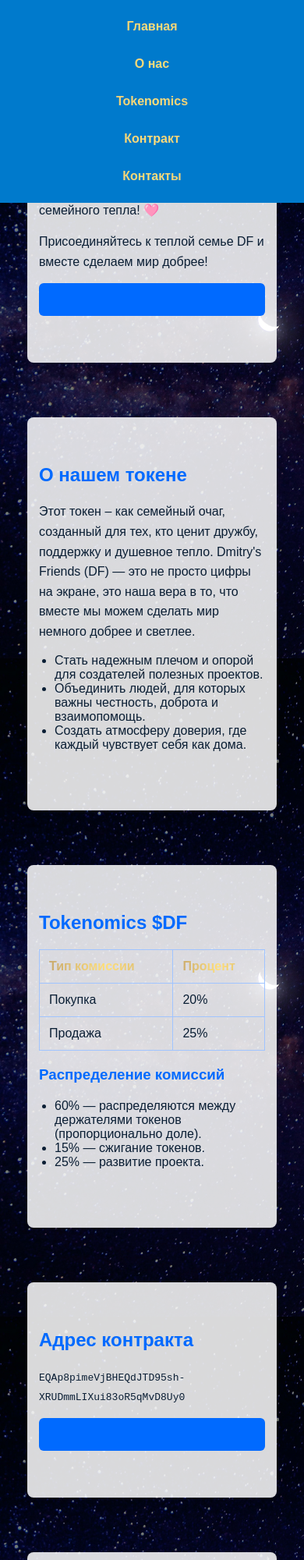
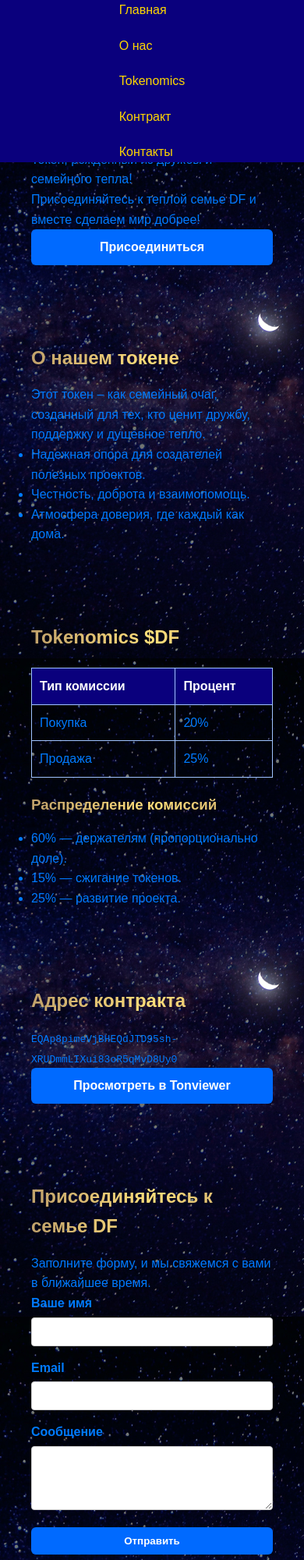
Before and after one commit to Fa-N-Tik/rr, a plain HTML site: page index.html in a window 390 px wide. Shown: the top 2000 px of the page at 78% size. Drawn offline with Linux system fonts and the light colour scheme.

Commit message:
index.html

```diff
--- a/index.html
+++ b/index.html
@@ -4,151 +4,186 @@
   <meta charset="UTF-8">
   <meta name="viewport" content="width=device-width, initial-scale=1, maximum-scale=1">
   <meta name="theme-color" content="#007ACC">
+  <meta name="description" content="Dmitry's Friends — токен, рожденный из дружбы и семейного тепла. Присоединяйтесь к теплой семье DF и вместе делайте мир добрее!">
   <title>Dmitry's Friends (DF)</title>
   <style>
-    :root {
-      --primary-bg-color: #e0f4ff;
-      /* Укажите высококачественное изображение (минимум 1920×1080 или @2x для Retina) */
-      --bg-image-url: url('4.jpg');
-      --secondary-bg: #007acc;
-      --text-color: #0a1e34;
-      --accent-color: #006aff;
-      --gold-gradient: linear-gradient(90deg, #c0a16b 0%, #ffdf7a 50%, #c0a16b 100%);
-      --nav-height: 60px;
-      --transition: 0.3s;
-      --font-sans: 'Arial', sans-serif;
+    /* Base reset and box-sizing */
+    *, *::before, *::after { box-sizing: border-box; margin: 0; padding: 0; }
+    html, body { height: 100%; margin: 0; padding: 0; scroll-behavior: smooth; }
+    body {
+      font-family: Arial, sans-serif;
+      line-height: 1.6;
+      color: #007bff; /* ярко-синий текст */
+      background: url('4.jpg') center center / cover fixed no-repeat;
+      display: flex;
+      flex-direction: column;
     }
-    *, *::before, *::after { box-sizing: border-box; margin: 0; padding: 0; }
-    html, body { height: 100%; margin: 0; padding: 0; }
-    html { scroll-behavior: smooth; }
-    body {
-      font-family: var(--font-sans);
-      color: var(--text-color);
-      background-color: var(--primary-bg-color);
-      background-image: var(--bg-image-url);
-      background-size: cover;         /* Изображение покрывает весь экран */
-      background-position: center center;
-      background-repeat: no-repeat;
-      background-attachment: fixed;
-      animation: bgPan 60s linear infinite;
-      image-rendering: optimizeQuality;
+    /* Accessibility: skip to content */
+    .skip-link {
+      position: absolute;
+      top: -40px;
+      left: 0;
+      background: #006aff;
+      color: #fff;
+      padding: 8px;
+      z-index: 100;
+      transition: top 0.3s;
+    }
+    .skip-link:focus { top: 0; }
+    header {
+      position: fixed;
+      width: 100%;
+      background: #0a007d;
       display: flex;
-      padding-top: var(--nav-height);
+      justify-content: center;
+      z-index: 1000;
     }
-    /* Анимация движения фона */
-    @keyframes bgPan {
-      0% { background-position: center top; }
-      50% { background-position: center bottom; }
-      100% { background-position: center top; }
+    nav ul {
+      list-style: none;
+      display: flex;
+      gap: 20px;
     }
-    .chrome-gold {
-      background: var(--gold-gradient);
+    nav a {
+      color: #ffd700; /* gold for active nav */
+      text-decoration: none;
+      padding: 15px;
+    }
+    nav a:hover, nav a:focus {
+      text-decoration: underline;
+    }
+    main {
+      margin-top: 60px;
+      flex: 1;
+      display: flex;
+    }
+    aside {
+      width: 200px;
+      padding: 20px;
+    }
+    aside img {
+      width: 100%;
+      border-radius: 8px;
+      margin-bottom: 20px;
+      box-shadow: 0 4px 8px rgba(0,0,0,0.2);
+    }
+    .container {
+      flex: 1;
+      padding: 20px;
+      display: grid;
+      gap: 40px;
+      max-width: 1000px;
+      margin: 0 auto;
+    }
+    section {
+      background: transparent;
+      padding: 30px;
+      border-radius: 8px;
+    }
+    h1, h2, h3 {
+      margin-bottom: 15px;
+      /* Хромированно-золотой текст */
+      background: linear-gradient(90deg, #c0a16b 0%, #ffdf7a 50%, #c0a16b 100%);
       -webkit-background-clip: text;
       -webkit-text-fill-color: transparent;
       background-clip: text;
       color: transparent;
     }
-    nav {
-      position: fixed; top: 0; left: 0;
-      width: 100%; height: var(--nav-height);
-      background: var(--secondary-bg);
-      display: flex; align-items: center; justify-content: space-around;
-      padding: 0 10px; z-index: 1000;
+    .btn {
+      display: inline-block;
+      background: #006aff;
+      color: #fff;
+      padding: 10px 20px;
+      border: none;
+      border-radius: 6px;
+      text-decoration: none;
+      font-weight: bold;
+      transition: background 0.3s;
     }
-    nav a {
-      text-decoration: none; font-weight: bold; color: inherit;
-      padding: 10px 15px; border-radius: 4px; display: inline-block;
+    .btn:hover, .btn:focus { background: #004c99; }
+    table {
+      width: 100%;
+      border-collapse: collapse;
+      margin: 20px 0;
     }
-    .content-wrapper {
-      display: flex;
+    th, td {
+      border: 1px solid #a0c4ff;
+      padding: 10px;
+      text-align: left;
+    }
+    th {
+      background: #0a007d;
+      color: #fff;
+    }
+    form label {
+      display: block;
+      margin-bottom: 5px;
+      font-weight: bold;
+      color: #007bff; /* label also bright blue */
+    }
+    form input, form textarea {
       width: 100%;
+      padding: 10px;
+      margin-bottom: 15px;
+      border: 1px solid #ccc;
+      border-radius: 4px;
+      font-family: inherit;
     }
-    aside.sidebar {
-      width: 200px;
-      padding: 20px;
-      display: flex;
-      flex-direction: column;
-      gap: 20px;
-    }
-    aside.sidebar img {
-      width: 100%;
-      border-radius: 8px;
-      box-shadow: 0 4px 8px rgba(0,0,0,0.2);
-    }
-    main {
-      flex: 1;
-      padding: 20px;
-      display: flex;
-      flex-direction: column;
-      gap: 40px;
-    }
-    section {
-      padding: 40px 20px;
-      background: rgba(255,255,255,0.85);
-      border-radius: 8px;
-      max-width: 800px;
-      margin: 0 auto;
-    }
-    h1, h2, h3 { margin-bottom: 20px; color: var(--accent-color); }
-    p { margin-bottom: 15px; line-height: 1.6; }
-    ul { margin: 0 0 15px 20px; }
-    .btn {
-      display: inline-block; background: var(--accent-color);
-      color: #fff; padding: 12px 24px; border: none;
-      border-radius: 6px; text-decoration: none;
-      font-weight: bold; transition: background var(--transition);
-    }
-    .btn:hover { background: #004c99; }
-    table { width: 100%; border-collapse: collapse; margin: 20px 0; }
-    th, td { padding: 12px; border: 1px solid #a0c4ff; text-align: left; }
-    th { background: var(--secondary-bg); }
     footer {
-      text-align: center; padding: 20px;
-      background: var(--secondary-bg);
+      background: #0a007d;
+      color: #ffd700;
+      text-align: center;
+      padding: 15px;
     }
     @media (max-width: 1024px) {
-      aside.sidebar { display: none; }
-      body { display: block; }
-      main { padding: 20px; }
+      aside { display: none; }
+      main { margin-top: 60px; }
     }
     @media (max-width: 768px) {
-      nav { flex-direction: column; height: auto; padding: 10px; }
-      nav a { width: 100%; text-align: center; margin: 5px 0; }
-      section { margin: 15px; padding: 60px 15px; max-width: 100%; }
+      nav ul { flex-direction: column; }
+      .container { padding: 10px; }
       .btn { width: 100%; text-align: center; }
     }
   </style>
 </head>
 <body>
-  <nav>
-    <a href="#hero" class="chrome-gold">Главная</a>
-    <a href="#about" class="chrome-gold">О нас</a>
-    <a href="#tokenomics" class="chrome-gold">Tokenomics</a>
-    <a href="#contract" class="chrome-gold">Контракт</a>
-    <a href="#contact" class="chrome-gold">Контакты</a>
-  </nav>
-  <div class="content-wrapper">
-    <main>
-      <section id="hero">
-        <h1>Встречайте Dmitry's Friends (DF)</h1>
-        <p>Токен, рожденный из дружбы и семейного тепла! 🩷</p>
+  <a href="#content" class="skip-link">Перейти к содержанию</a>
+  <header>
+    <nav aria-label="Основная навигация">
+      <ul>
+        <li><a href="#hero">Главная</a></li>
+        <li><a href="#about">О нас</a></li>
+        <li><a href="#tokenomics">Tokenomics</a></li>
+        <li><a href="#contract">Контракт</a></li>
+        <li><a href="#contact">Контакты</a></li>
+      </ul>
+    </nav>
+  </header>
+  <main id="content">
+    <aside>
+      <img src="2.gif" alt="Логотип проекта">
+      <img src="images/side2.jpg" alt="КАРТИНКА">
+    </aside>
+    <div class="container">
+      <section id="hero" aria-labelledby="hero-heading">
+        <h1 id="hero-heading">Встречайте Dmitry's Friends (DF)</h1>
+        <p>Токен, рожденный из дружбы и семейного тепла!</p>
         <p>Присоединяйтесь к теплой семье DF и вместе сделаем мир добрее!</p>
-        <a href="#contact" class="btn chrome-gold">Присоединиться</a>
+        <a href="#contact" class="btn">Присоединиться</a>
       </section>
-      <section id="about">
-        <h2>О нашем токене</h2>
-        <p>Этот токен – как семейный очаг, созданный для тех, кто ценит дружбу, поддержку и душевное тепло. Dmitry's Friends (DF) — это не просто цифры на экране, это наша вера в то, что вместе мы можем сделать мир немного добрее и светлее.</p>
+      <section id="about" aria-labelledby="about-heading">
+        <h2 id="about-heading">О нашем токене</h2>
+        <p>Этот токен – как семейный очаг, созданный для тех, кто ценит дружбу, поддержку и душевное тепло.</p>
         <ul>
-          <li>Стать надежным плечом и опорой для создателей полезных проектов.</li>
-          <li>Объединить людей, для которых важны честность, доброта и взаимопомощь.</li>
-          <li>Создать атмосферу доверия, где каждый чувствует себя как дома.</li>
+          <li>Надежная опора для создателей полезных проектов.</li>
+          <li>Честность, доброта и взаимопомощь.</li>
+          <li>Атмосфера доверия, где каждый как дома.</li>
         </ul>
       </section>
-      <section id="tokenomics">
-        <h2>Tokenomics $DF</h2>
+      <section id="tokenomics" aria-labelledby="tokenomics-heading">
+        <h2 id="tokenomics-heading">Tokenomics $DF</h2>
         <table>
           <thead>
-            <tr><th class="chrome-gold">Тип комиссии</th><th class="chrome-gold">Процент</th></tr>
+            <tr><th>Тип комиссии</th><th>Процент</th></tr>
           </thead>
           <tbody>
             <tr><td>Покупка</td><td>20%</td></tr>
@@ -157,35 +192,33 @@
         </table>
         <h3>Распределение комиссий</h3>
         <ul>
-          <li>60% — распределяются между держателями токенов (пропорционально доле).</li>
+          <li>60% — держателям (пропорционально доле).</li>
           <li>15% — сжигание токенов.</li>
           <li>25% — развитие проекта.</li>
         </ul>
       </section>
-      <section id="contract">
-        <h2>Адрес контракта</h2>
+      <section id="contract" aria-labelledby="contract-heading">
+        <h2 id="contract-heading">Адрес контракта</h2>
         <p><code>EQAp8pimeVjBHEQdJTD95sh-XRUDmmLIXui83oR5qMvD8Uy0</code></p>
-        <a href="https://explorer.ton.org/address/EQAp8pimeVjBHEQdJTD95sh-XRUDmmLIXui83oR5qMvD8Uy0" class="btn chrome-gold" target="_blank">Просмотреть в Explorer</a>
+        <a href="https://tonviewer.com/EQAp8pimeVjBHEQdJTD95sh-XRUDmmLIXui83oR5qMvD8Uy0?section=transactions" class="btn" target="_blank">Просмотреть в Tonviewer</a>
       </section>
-      <section id="contact">
-        <h2>Присоединяйтесь к семье DF</h2>
-        <p>Мы приглашаем всех, кто ищет не просто инвестицию, а настоящих друзей и теплую атмосферу. Вместе мы – сила!</p>
-        <form action="#" method="POST">
-          <input type="text" name="name" placeholder="Ваше имя" required style="margin-bottom:10px;padding:8px;width:100%;">
-          <input type="email" name="email" placeholder="Ваш email" required style="margin-bottom:10px;padding:8px;width:100%;">
-          <textarea name="message" rows="4" placeholder="Сообщение" required style="margin-bottom:10px;padding:8px;width:100%;"></textarea>
-          <button type="submit" class="btn chrome-gold">Отправить</button>
+      <section id="contact" aria-labelledby="contact-heading">
+        <h2 id="contact-heading">Присоединяйтесь к семье DF</h2>
+        <form action="#" method="POST" aria-describedby="contact-description">
+          <p id="contact-description">Заполните форму, и мы свяжемся с вами в ближайшее время.</p>
+          <label for="name">Ваше имя</label>
+          <input id="name" type="text" name="name" required>
+          <label for="email">Email</label>
+          <input id="email" type="email" name="email" required>
+          <label for="message">Сообщение</label>
+          <textarea id="message" name="message" rows="4" required></textarea>
+          <button type="submit" class="btn">Отправить</button>
         </form>
-  <footer class="chrome-gold">
+      </section>
+    </div>
+  </main>
+  <footer>
     &copy; 2025 Dmitry's Friends. Все права защищены.
   </footer>
-  <script defer>
-    document.querySelectorAll('nav a').forEach(link => {
-      link.addEventListener('click', e => {
-        e.preventDefault();
-        document.querySelector(link.getAttribute('href')).scrollIntoView({ behavior: 'smooth' });
-      });
-    });
-  </script>
 </body>
 </html>
```
